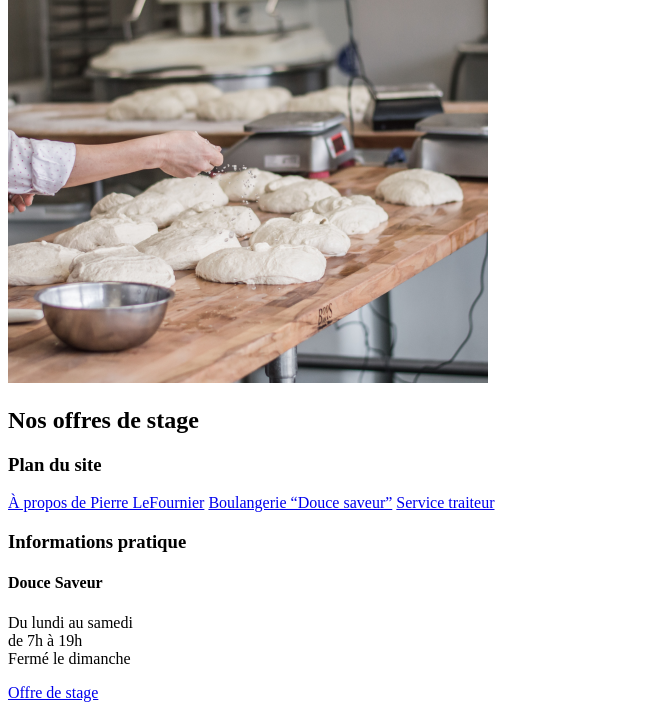
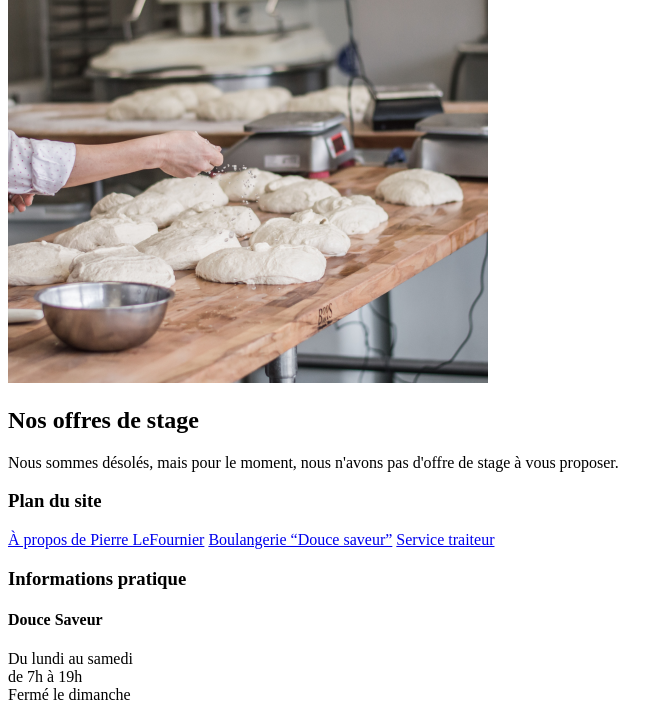
Before and after one commit to valentinlym/PierreLeFournier_website, a Symfony app: template templates/dynamic/offre_de_stage--index.html.twig in a window 1280 px wide. Shown: the part 1876-2588 px from the top of the page, without its empty margins (0-668 px from the left). Run offline with Twig, Linux system fonts and the light colour scheme; the template is opened without the code that fills it, so the values that code supplies are empty; some libraries are stand-ins or nearby versions.

Commit message:
refactor

```diff
--- a/assets/styles/sass/base/_base.scss
+++ b/assets/styles/sass/base/_base.scss
@@ -9,10 +9,6 @@
     --e100: #fee2e2;
     --e500: #f87171;
     --e900: #991b1b;
-}
-
-html {
-    background: var(--primaire);
 }
 
 *,
--- a/templates/base.html.twig
+++ b/templates/base.html.twig
@@ -10,8 +10,8 @@
 		<link rel="icon" type="image/png" sizes="32x32" href="{{ asset('build/images/favicon/favicon-32x32.png') }}"/>
 		<link rel="icon" type="image/png" sizes="16x16" href="{{ asset('build/images/favicon/favicon-16x16.png') }}"/>
 		<link rel="manifest" href={{ asset('build/images/site.webmanifest') }}/>
-		{# TODO: <link rel="stylesheet" href="https://unpkg.com/leaflet/dist/leaflet.css"/>
-		<script src="https://unpkg.com/leaflet/dist/leaflet.js"></script> #}
+		<link rel="stylesheet" href="https://unpkg.com/leaflet/dist/leaflet.css"/>
+		<script src="https://unpkg.com/leaflet/dist/leaflet.js"></script>
 		{# Run `composer require symfony/webpack-encore-bundle` to start using Symfony UX #}
 			{% block stylesheets %}
 		{{ encore_entry_link_tags('app') }}
--- a/templates/dynamic/offre_de_stage--index.html.twig
+++ b/templates/dynamic/offre_de_stage--index.html.twig
@@ -21,6 +21,9 @@
 			<div class="offres__content">
 				<h2>Nos offres de stage</h2>
 				<div class="offres__cards">
+					{% if offre_de_stages == null %}
+						<p>Nous sommes désolés, mais pour le moment, nous n'avons pas d'offre de stage à vous proposer.</p>
+						{% else %}
 							{% for offre_de_stage in offre_de_stages %}
 								<div class="card">
 									<a class="card__link" href="{{ path('app_offre_de_stage_show', {'id': offre_de_stage.id}) }}">
@@ -42,6 +45,7 @@
 									</a>
 								</div>
 							{% endfor %}
+					{% endif %}
 				</div>
 			</div>
 		</div>
```
Lines whose indentation alone changed are shown as unchanged.
